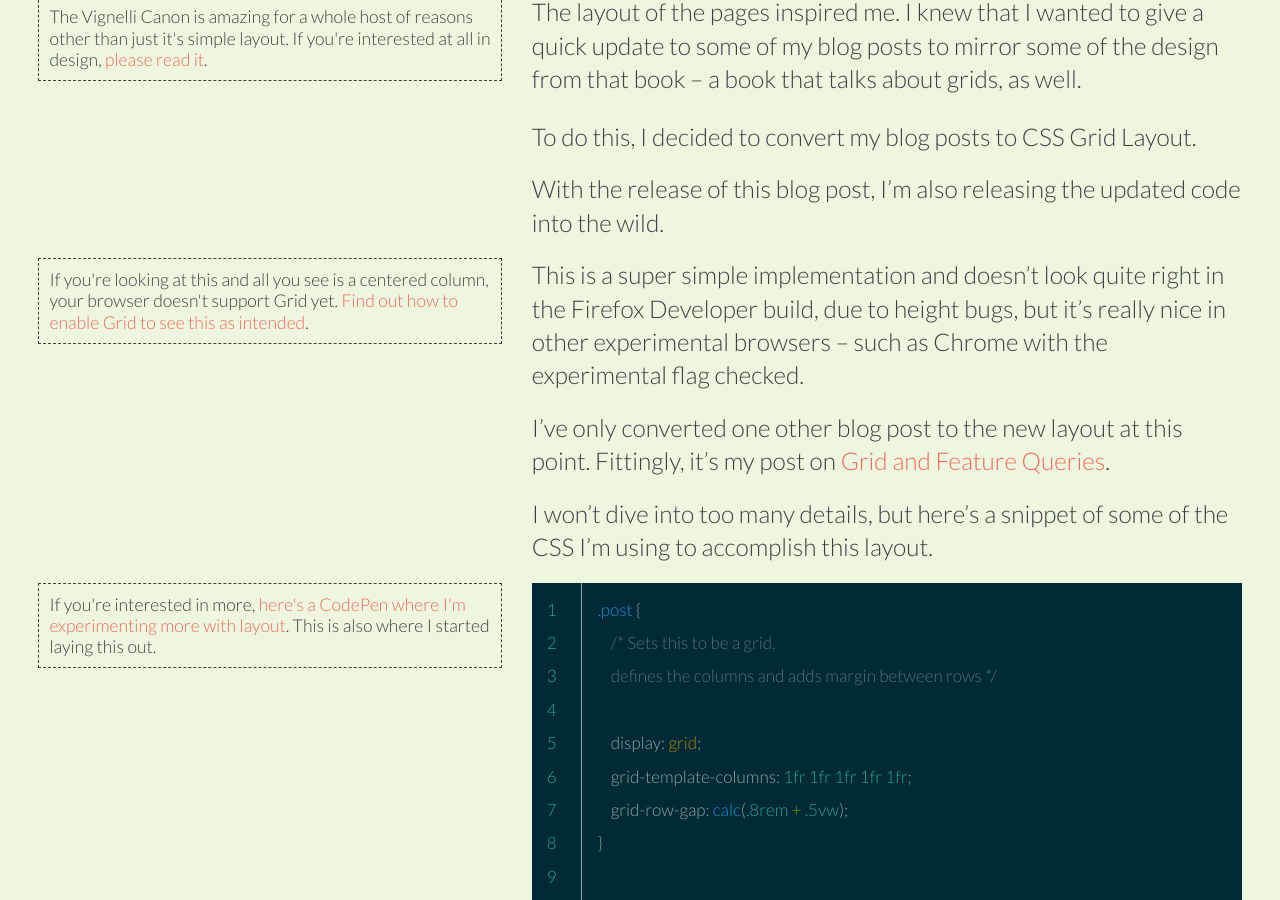
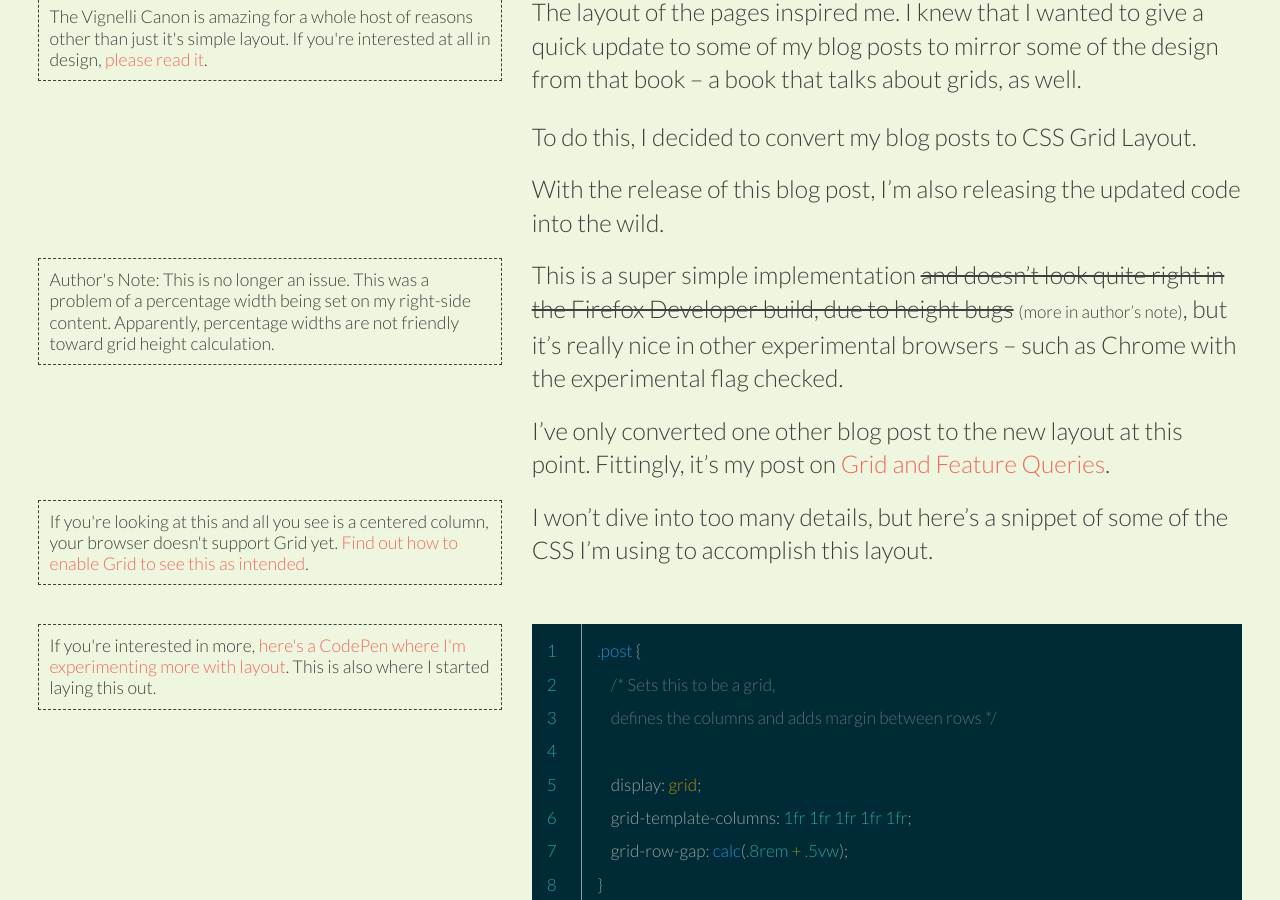
Before and after one commit to erquhart/jekyll-portfolio, a Jekyll site: the page built from _posts/2016-12-27-blog-converted-to-css-grid-layout.markdown, in a window 1280 px wide and 900 px high, scrolled down 489 px. Built offline with Jekyll 4.4.1, drawn with Linux system fonts in a browser that asks for light colours; comment, search, counter and statistics services are not loaded.

Commit message:
Explains fix for firefox isues

```diff
--- a/_posts/2016-12-27-blog-converted-to-css-grid-layout.markdown
+++ b/_posts/2016-12-27-blog-converted-to-css-grid-layout.markdown
@@ -19,12 +19,17 @@ To do this, I decided to convert my blog posts to CSS Grid Layout.
 With the release of this blog post, I'm also releasing the updated code into the wild.
 
 <aside class="reference">
+    <p>Author's Note: This is no longer an issue. This was a problem of a percentage width being set on my right-side content. Apparently, percentage widths are not friendly toward grid height calculation.</p>
+</aside>
+
+This is a super simple implementation <span style="text-decoration: line-through">and doesn't look quite right in the Firefox Developer build, due to height bugs</span> <span style="font-size: .7em;">(more in author's note)</span>, but it's really nice in other experimental browsers -- such as Chrome with the experimental flag checked.
+
+
+I've only converted one other blog post to the new layout at this point. Fittingly, it's my post on [Grid and Feature Queries](/blog/2016/12/17/feature-queries-on-the-rise/).
+
+<aside class="reference">
     <p>If you're looking at this and all you see is a centered column, your browser doesn't support Grid yet. <a href="https://developers.google.com/web/updates/2014/03/Get-on-the-CSS-Grid">Find out how to enable Grid to see this as intended</a>.</p>
 </aside>
-
-This is a super simple implementation and doesn't look quite right in the Firefox Developer build, due to height bugs, but it's really nice in other experimental browsers -- such as Chrome with the experimental flag checked.
-
-I've only converted one other blog post to the new layout at this point. Fittingly, it's my post on [Grid and Feature Queries](/blog/2016/12/17/feature-queries-on-the-rise/).
 
 I won't dive into too many details, but here's a snippet of some of the CSS I'm using to accomplish this layout.
 
```
